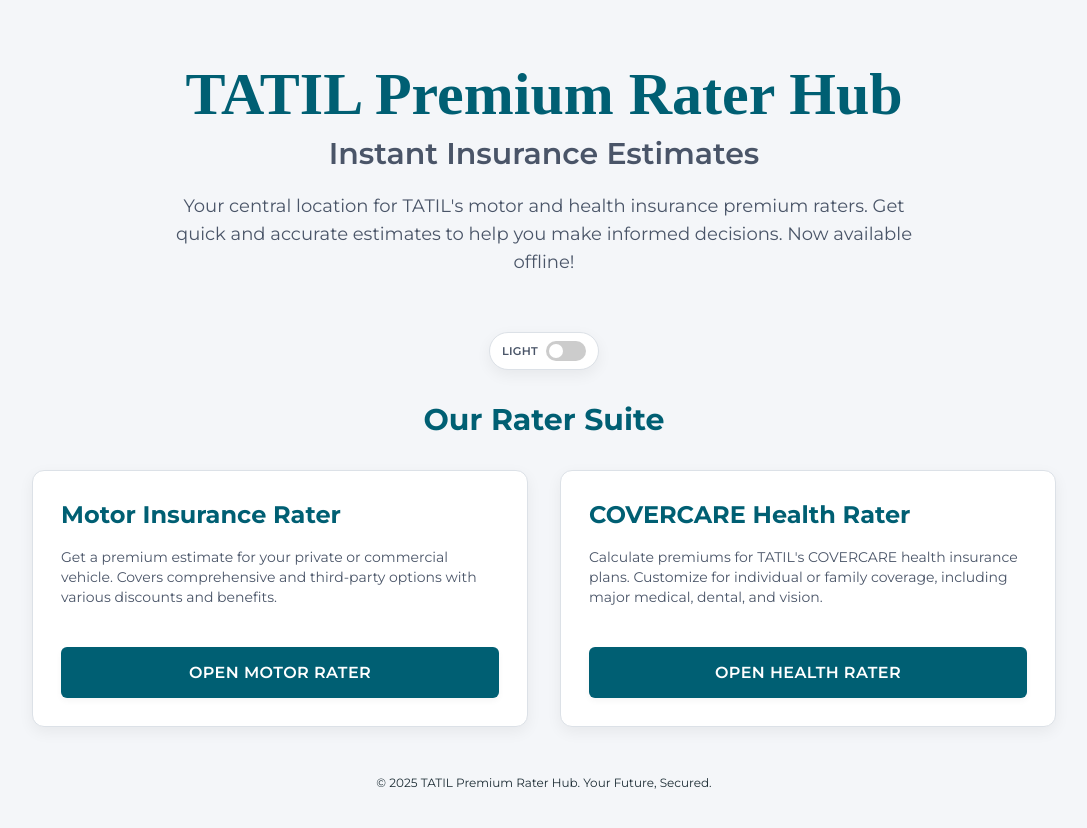
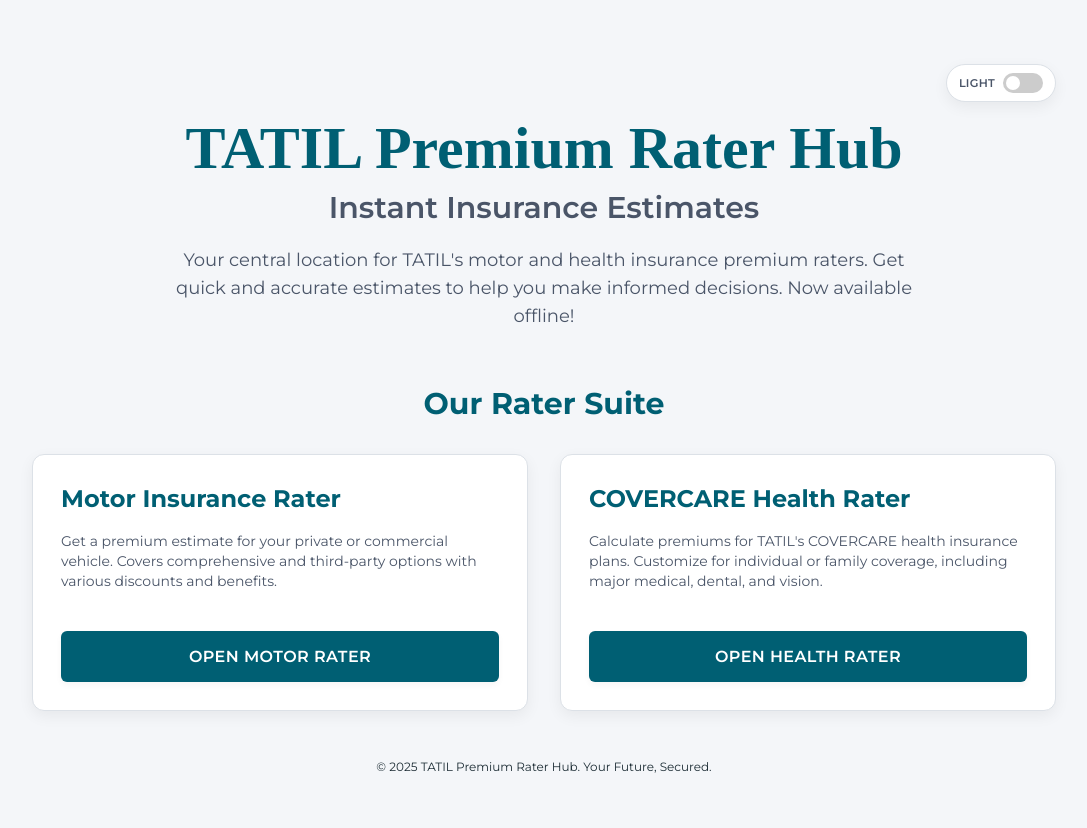
Before and after one commit to Kelsean868/TATILraters, a plain HTML site: page index.html in a window 1280 px wide. Shown: the whole page, without its empty margins (96-1183 px from the left). Drawn offline with nearby package versions, Linux system fonts and the light colour scheme; a web font is replaced by a local one.

Commit message:
Update index.html
fixed toggle to the top left

```diff
--- a/index.html
+++ b/index.html
@@ -131,6 +131,16 @@
 <body class="min-h-screen p-4 md:p-6 lg:p-8">
 
     <div class="w-full max-w-5xl mx-auto my-8">
+        <!-- New Header container -->
+        <div class="flex justify-end mb-4">
+            <div class="theme-switch-wrapper">
+                <span class="mr-2 text-xs" id="themeToggleLabel">LIGHT</span>
+                <label class="theme-switch" for="themeToggleCheckbox">
+                    <input type="checkbox" id="themeToggleCheckbox" />
+                    <div class="slider round"></div>
+                </label>
+            </div>
+        </div>
         <header class="mb-10 md:mb-14 text-center">
             <h1 class="page-title text-4xl sm:text-5xl md:text-6xl mb-3">
                 TATIL Premium Rater Hub
@@ -142,16 +152,6 @@
                 Your central location for TATIL's motor and health insurance premium raters. Get quick and accurate estimates to help you make informed decisions. Now available offline!
             </p>
         </header>
-
-        <div class="w-full flex justify-center my-4 md:my-8">
-            <div class="theme-switch-wrapper">
-                <span class="mr-2 text-xs" id="themeToggleLabel">LIGHT</span>
-                <label class="theme-switch" for="themeToggleCheckbox">
-                    <input type="checkbox" id="themeToggleCheckbox" />
-                    <div class="slider round"></div>
-                </label>
-            </div>
-        </div>
 
         <main class="space-y-12">
             <section>
```
